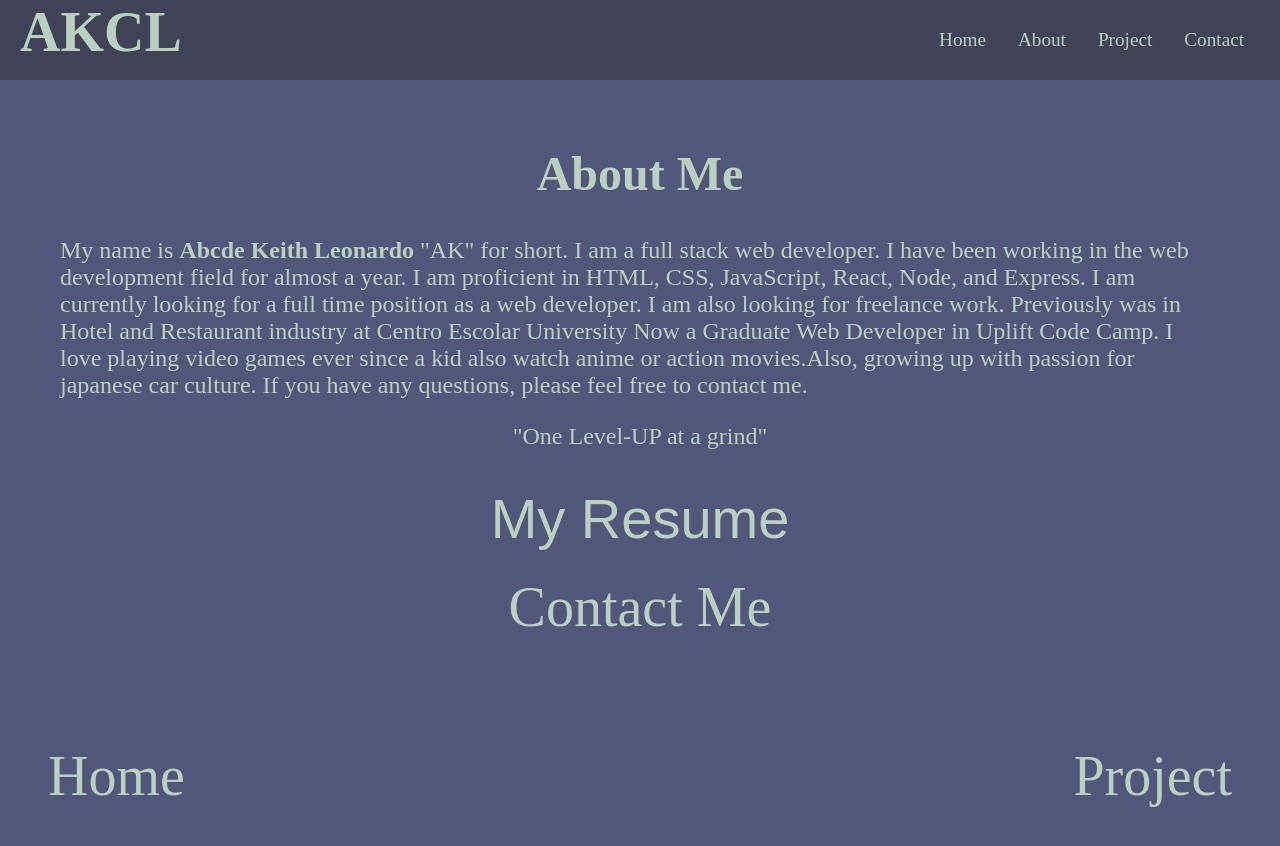
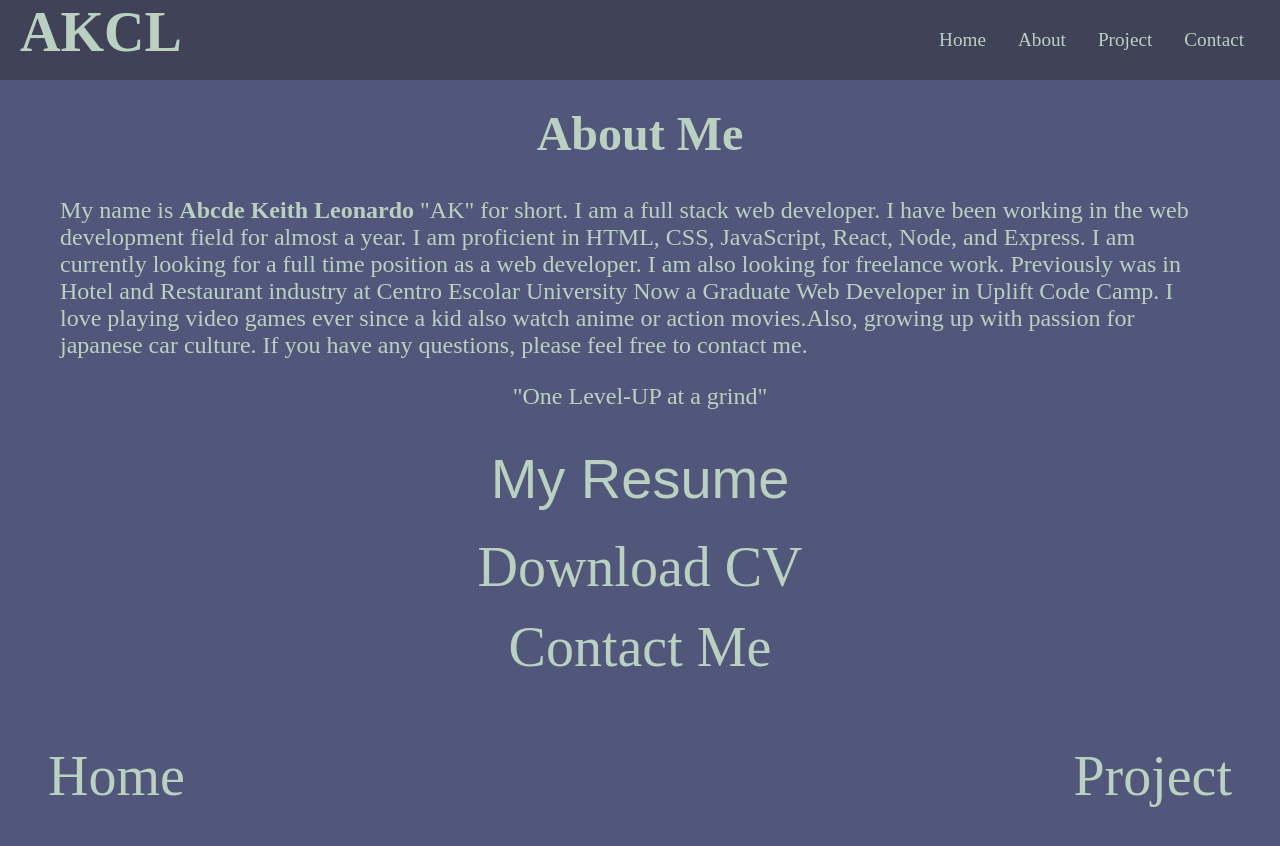
Before and after one commit to Gaijin-AK/Portfolio, a React (Create React App) app: page /about in a window 1280 px wide. Shown: the top 846 px of the page. Built offline with nearby package versions, Linux system fonts and the light colour scheme.

Commit message:
updated CV

```diff
--- a/src/components/Main/About/About.js
+++ b/src/components/Main/About/About.js
@@ -4,6 +4,7 @@
 import React from 'react';
 import { Link } from 'react-router-dom';
 import style from './About.module.css';
+
 
 const About = () => {
     return (
@@ -14,6 +15,7 @@ const About = () => {
                 <p>"One Level-UP at a grind"</p>
 
              <button><a href="https://drive.google.com/file/d/1uUNVCU2rOqT8Ss4wG4EenQPNHyWpnIxs/view?usp=sharing" target="_blank">My Resume </a></button>
+             <a href="https://drive.google.com/file/d/12RcouLjeP4zqwTwguudRQlB2XDDAgEv-/view?usp=share_link" download>Download CV</a>
             <Link to='/contact' className={style.contact}>Contact Me</Link>
 
              </div>
```
Also changed, not shown: src/components/Resume/myCV.jpeg (added), 1 other file (tests, documents, lock files or other folders).
